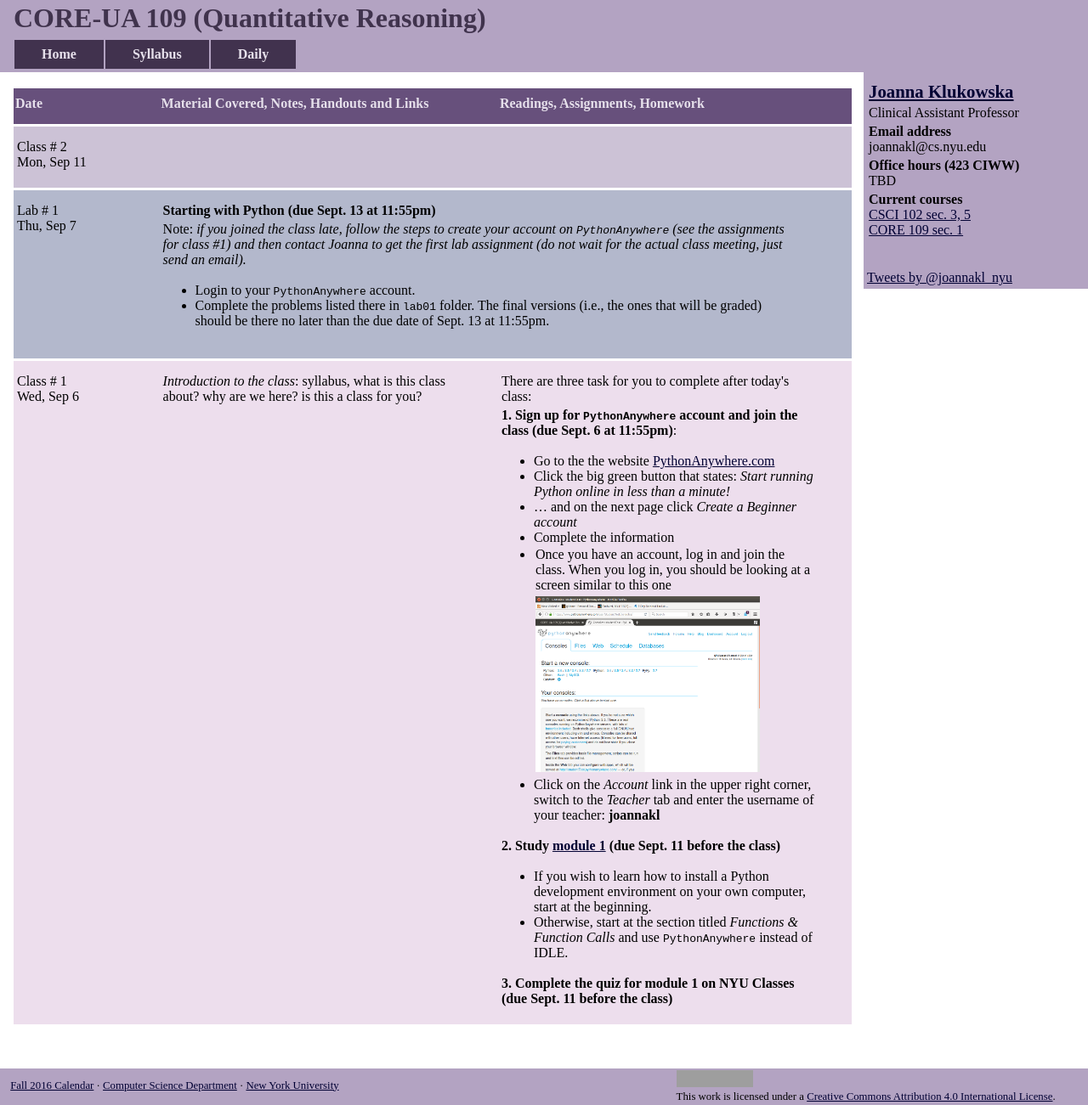
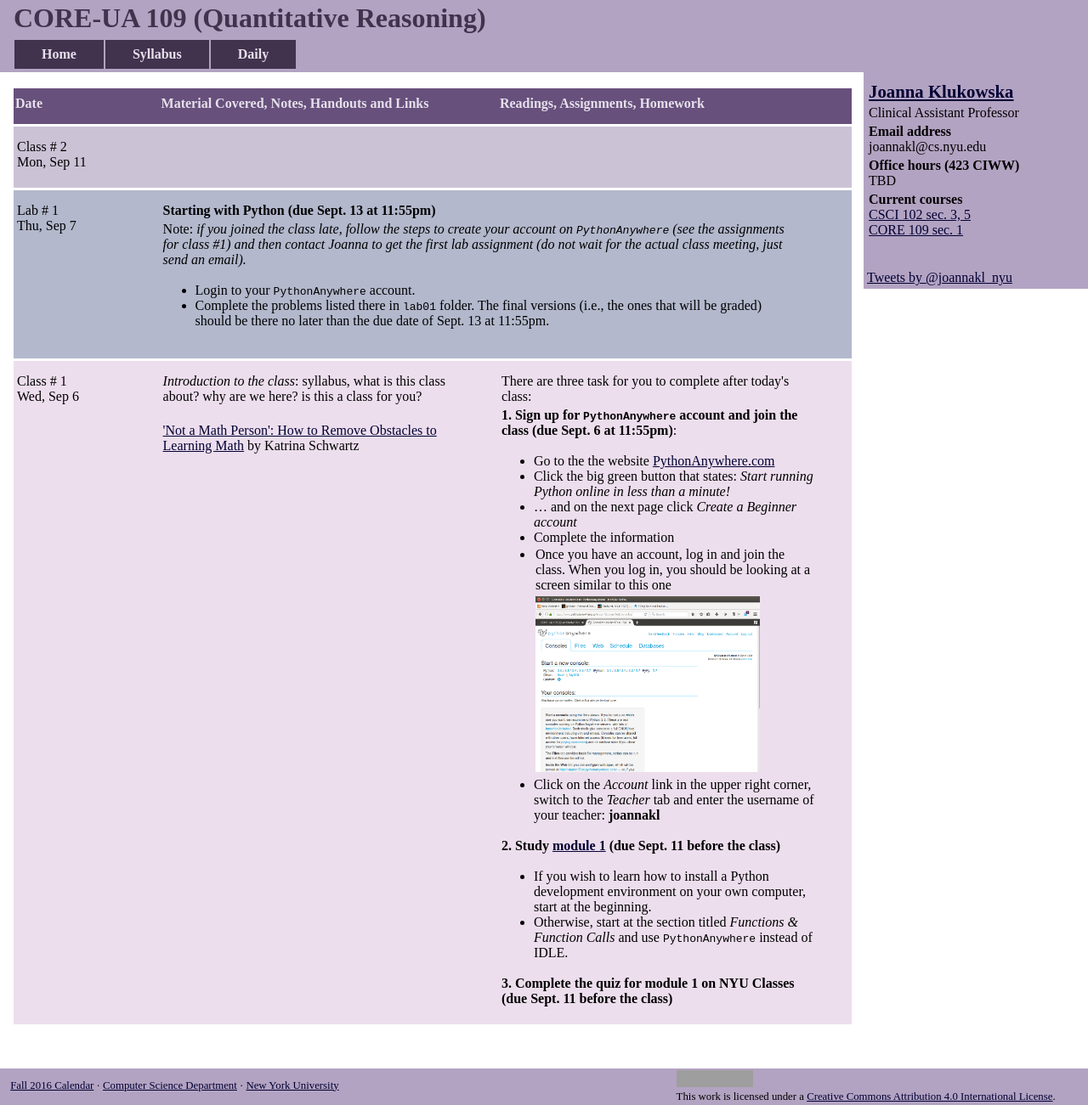
Before and after one commit to joannakl/core109_f17, a Jekyll site: the page built from daily.html, in a window 1280 px wide. Shown: the whole page at 85% size. Built offline with Jekyll 4.4.1, drawn with Linux system fonts in a browser that asks for light colours; comment, search, counter and statistics services are not loaded; grey boxes are pictures that could not be loaded.

Commit message:
added link to the Not A Math Person article

```diff
--- a/_includes/daily/01.markdown
+++ b/_includes/daily/01.markdown
@@ -18,7 +18,12 @@ Wed, Sep 6
 <div class="column_materials" >
 <p markdown="block">
 
-*Introduction to the class*: syllabus, what is this class about? why are we here? is this a class for you?<br>
+*Introduction to the class*: syllabus, what is this class about? why are we here? is this a class for you?
+
+<br>
+['Not a Math Person': How to Remove Obstacles to Learning Math](https://ww2.kqed.org/mindshift/2015/11/30/not-a-math-person-how-to-remove-obstacles-to-learning-math/)
+by Katrina Schwartz
+
 
 </p>
 </div>
```
Also changed, not shown: _includes/daily/00.html (deleted, +0 -36 lines).
